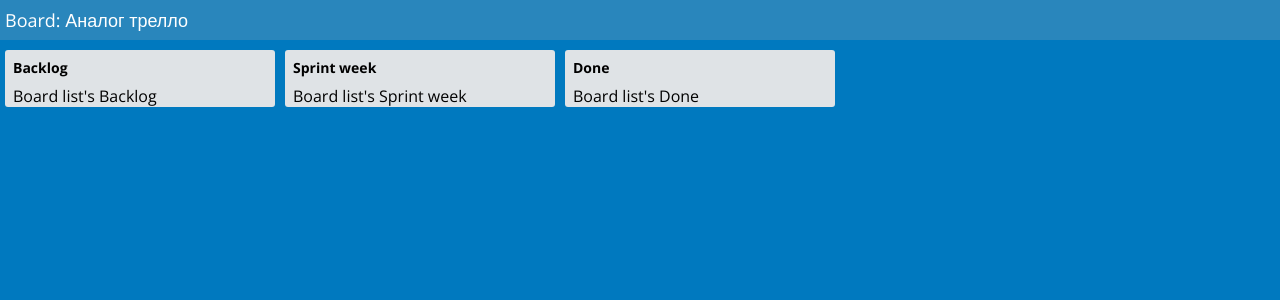
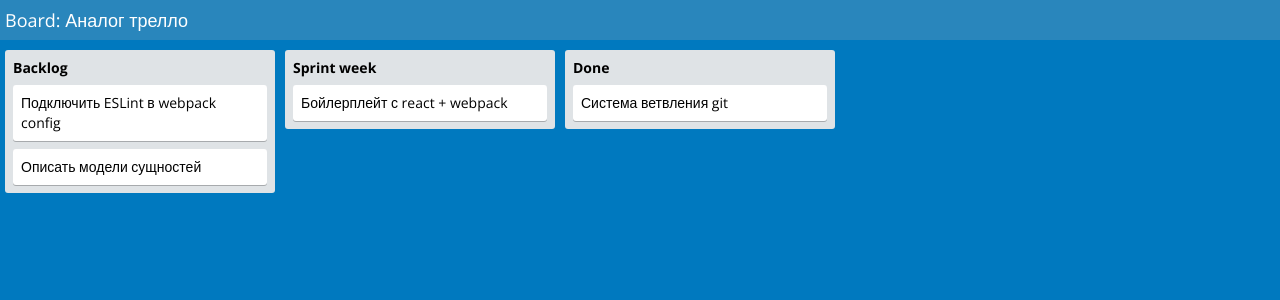
Before and after one commit to dream-team-frontend/copy-trello, a React app: page / in a window 1280 px wide. Shown: the top 300 px of the page. Built offline with nearby package versions, Linux system fonts and the light colour scheme.

Commit message:
Add component BoardListCard

```diff
--- a/src/components.js
+++ b/src/components.js
@@ -1,7 +1,9 @@
 import Board from './components/Board/Board';
 import BoardList from "./components/BoardList/BoardList";
+import BoardListCard from "./components/BoardListCard/BoardListCard";
 
 export {
 	Board,
 	BoardList,
+	BoardListCard,
 }
--- a/src/components/Board/Board.js
+++ b/src/components/Board/Board.js
@@ -12,7 +12,7 @@ class Board extends Component {
 	renderBoardLists() {
 		const {lists} = this.props;
 
-		return lists.map((list, index) => <BoardList key={index} {...list} />)
+		return lists.map((list, index) => <BoardList key={index} {...list} />);
 	}
 
 	render() {
--- a/src/components/BoardList/BoardList.js
+++ b/src/components/BoardList/BoardList.js
@@ -1,7 +1,20 @@
 import React, { Component } from 'react';
+import {BoardListCard} from '../../components';
 import './BoardList.scss';
 
 class BoardList extends Component {
+	constructor(props) {
+		super(props);
+
+		this.renderBoardListCard = this.renderBoardListCard.bind(this);
+	}
+
+	renderBoardListCard() {
+		const {cards} = this.props;
+
+		return cards.map((card, index) => <BoardListCard key={index} {...card} />);
+	}
+
 	render() {
 		const {name} = this.props;
 
@@ -14,7 +27,7 @@ class BoardList extends Component {
 						</div>
 					</div>
 					<div className="board-list__cards">
-						Board list's {name}
+						{this.renderBoardListCard()}
 					</div>
 				</div>
 			</div>
--- a/src/components/BoardList/BoardList.scss
+++ b/src/components/BoardList/BoardList.scss
@@ -4,6 +4,7 @@
   margin: 0 5px;
 
   &__content {
+    overflow-y: auto;
     max-height: 100%;
     border-radius: 3px;
     background-color: #dfe3e6;
--- /dev/null
+++ b/src/components/BoardListCard/BoardListCard.js
@@ -0,0 +1,26 @@
+import React, { Component } from 'react';
+import './BoardListCard.scss';
+
+class BoardListCard extends Component {
+	render() {
+		const {name} = this.props;
+
+		return (
+			<div className="board-list-card">
+					<div className="board-list-card__header">
+						<div className="board-list-card__title">
+							{name}
+						</div>
+					</div>
+					<div className="board-list-card__footer">
+						<div className="board-list-card__badges">
+						</div>
+						<div className="board-list-card__members">
+						</div>
+					</div>
+			</div>
+		)
+	}
+}
+
+export default BoardListCard;
--- /dev/null
+++ b/src/components/BoardListCard/BoardListCard.scss
@@ -0,0 +1,35 @@
+.board-list-card {
+  position: relative;
+  margin-bottom: 8px;
+  padding: 8px;
+  border-radius: 3px;
+  background-color: #ffffff;
+  box-shadow: 0 1px 0 rgba(0,0,0,.25);
+  cursor: pointer;
+  user-select: none;
+
+  &:hover {
+    background-color: #f5f6f7;
+  }
+
+  &__header {
+
+  }
+
+  &__title {
+    font-size: 14px;
+    line-height: 20px;
+  }
+
+  &__footer {
+
+  }
+
+  &__badges {
+
+  }
+
+  &__members {
+
+  }
+}
```
